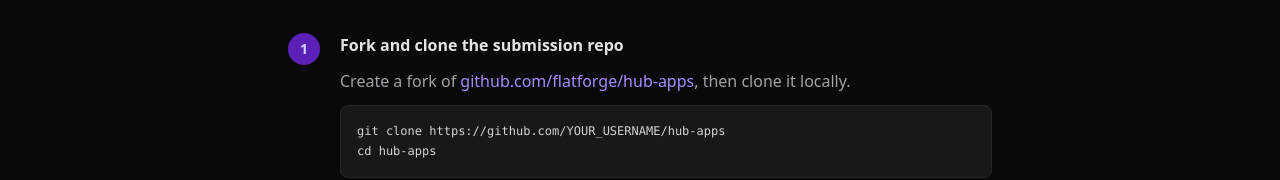
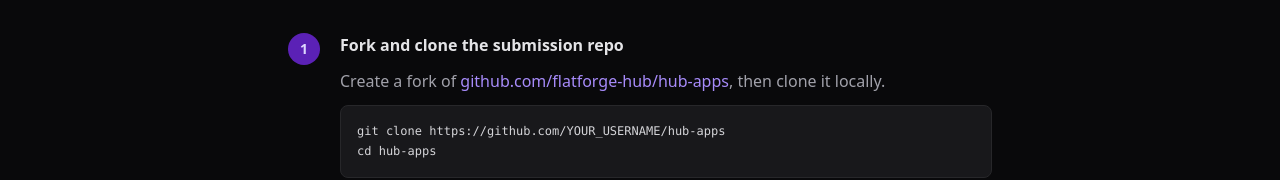
Before and after one commit to flatforge-hub/flatforge, a React (Vite) app in the folder web/: page /submit in a window 1280 px wide. Shown: the part 204-384 px from the top of the page. Built offline with nearby package versions, Linux system fonts and the light colour scheme; no server answers.

Commit message:
Update GitHub org name to flatforge-hub

```diff
--- a/web/src/components/Footer.tsx
+++ b/web/src/components/Footer.tsx
@@ -23,17 +23,17 @@
             <p className="font-semibold text-zinc-400 mb-3">Documentation</p>
             <ul className="space-y-2">
               <li>
-                <a href="https://github.com/flatforge/hub-meta/blob/main/docs/POLICY.md"
+                <a href="https://github.com/flatforge-hub/hub-meta/blob/main/docs/POLICY.md"
                    target="_blank" rel="noopener noreferrer"
                    className="text-zinc-500 hover:text-zinc-300 transition-colors">Policy</a>
               </li>
               <li>
-                <a href="https://github.com/flatforge/hub-meta/blob/main/docs/SECURITY.md"
+                <a href="https://github.com/flatforge-hub/hub-meta/blob/main/docs/SECURITY.md"
                    target="_blank" rel="noopener noreferrer"
                    className="text-zinc-500 hover:text-zinc-300 transition-colors">Security</a>
               </li>
               <li>
-                <a href="https://github.com/flatforge"
+                <a href="https://github.com/flatforge-hub"
                    target="_blank" rel="noopener noreferrer"
                    className="text-zinc-500 hover:text-zinc-300 transition-colors">GitHub</a>
               </li>
--- a/web/src/components/Header.tsx
+++ b/web/src/components/Header.tsx
@@ -35,7 +35,7 @@
               About
             </NavLink>
             <a
-              href="https://github.com/flatforge"
+              href="https://github.com/flatforge-hub"
               target="_blank"
               rel="noopener noreferrer"
               className="text-sm font-medium text-zinc-400 hover:text-zinc-100 transition-colors"
--- a/web/src/pages/About.tsx
+++ b/web/src/pages/About.tsx
@@ -32,7 +32,7 @@
             <PolicyItem bad>No slop — apps must have genuine utility</PolicyItem>
           </ul>
           <p className="mt-4">
-            <a href="https://github.com/flatforge/hub-meta/blob/main/docs/POLICY.md"
+            <a href="https://github.com/flatforge-hub/hub-meta/blob/main/docs/POLICY.md"
                target="_blank" rel="noopener noreferrer"
                className="text-forge-400 hover:text-forge-300 text-sm">
               Read the full policy →
@@ -62,14 +62,14 @@
         </Section>
 
         <div className="flex flex-wrap gap-4 pt-4 border-t border-zinc-800">
-          <a href="https://github.com/flatforge" target="_blank" rel="noopener noreferrer"
+          <a href="https://github.com/flatforge-hub" target="_blank" rel="noopener noreferrer"
              className="btn-secondary text-sm">
             GitHub Organization
           </a>
           <Link to="/submit" className="btn-secondary text-sm">
             Submit an App
           </Link>
-          <a href="https://github.com/flatforge/hub-meta/blob/main/docs/POLICY.md"
+          <a href="https://github.com/flatforge-hub/hub-meta/blob/main/docs/POLICY.md"
              target="_blank" rel="noopener noreferrer"
              className="btn-secondary text-sm">
             Full Policy
--- a/web/src/pages/Submit.tsx
+++ b/web/src/pages/Submit.tsx
@@ -10,9 +10,9 @@
         <Step number={1} title="Fork and clone the submission repo">
           <p className="text-zinc-400">
             Create a fork of{' '}
-            <a href="https://github.com/flatforge/hub-apps" target="_blank" rel="noopener noreferrer"
+            <a href="https://github.com/flatforge-hub/hub-apps" target="_blank" rel="noopener noreferrer"
                className="text-forge-400 hover:text-forge-300">
-              github.com/flatforge/hub-apps
+              github.com/flatforge-hub/hub-apps
             </a>
             , then clone it locally.
           </p>
@@ -86,11 +86,11 @@
 
       <div className="mt-6 text-sm text-zinc-500">
         Questions? Open an issue on{' '}
-        <a href="https://github.com/flatforge/hub-apps/issues" target="_blank" rel="noopener noreferrer"
+        <a href="https://github.com/flatforge-hub/hub-apps/issues" target="_blank" rel="noopener noreferrer"
            className="text-zinc-400 hover:text-zinc-300">GitHub</a>.
-        See also: <a href="https://github.com/flatforge/hub-meta/blob/main/docs/POLICY.md"
+        See also: <a href="https://github.com/flatforge-hub/hub-meta/blob/main/docs/POLICY.md"
           target="_blank" rel="noopener noreferrer" className="text-zinc-400 hover:text-zinc-300">Policy</a>{' '}
-        and <a href="https://github.com/flatforge/hub-meta/blob/main/docs/SECURITY.md"
+        and <a href="https://github.com/flatforge-hub/hub-meta/blob/main/docs/SECURITY.md"
           target="_blank" rel="noopener noreferrer" className="text-zinc-400 hover:text-zinc-300">Security</a>.
       </div>
     </div>
```
Also changed, not shown: 1 other file (tests, documents, lock files or other folders).
